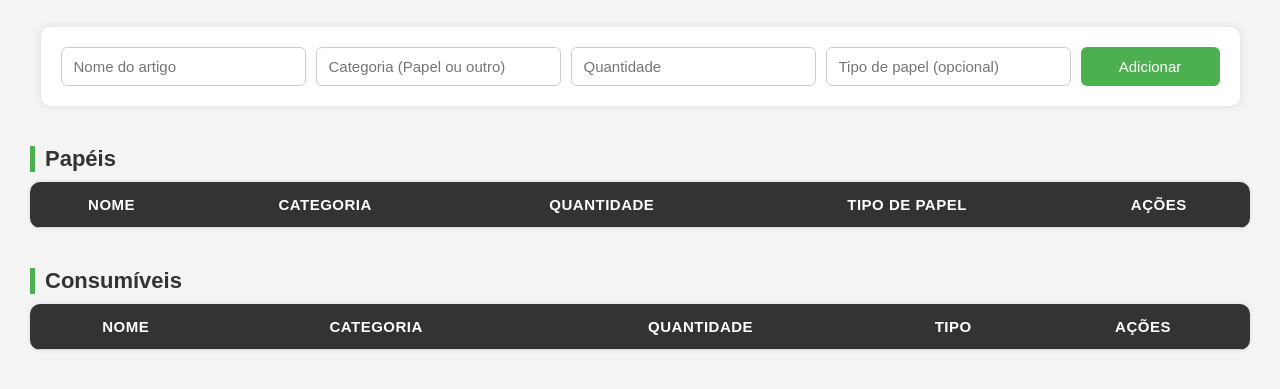
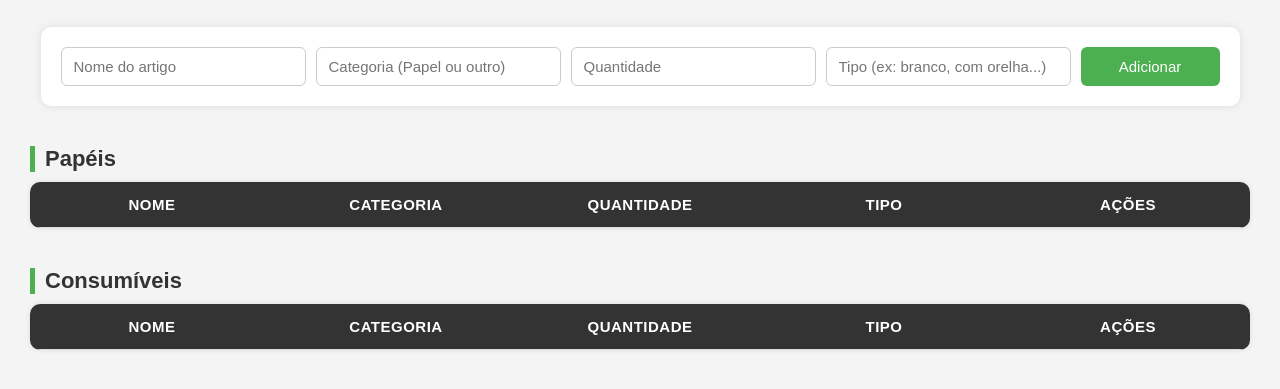
Before and after one commit to gustrodrigues018/Cartazista, a plain HTML site: page index.html in a window 1280 px wide. Shown: the part 91-480 px from the top of the page. Drawn offline with Linux system fonts and the light colour scheme.

Commit message:
Update index.html

```diff
--- a/index.html
+++ b/index.html
@@ -75,6 +75,7 @@
       overflow: hidden;
       box-shadow: 0 0 5px rgba(0,0,0,0.1);
       text-align: center;
+      table-layout: fixed; /* força colunas iguais */
     }
 
     th, td {
@@ -82,6 +83,7 @@
       padding: 14px;
       text-align: center;
       font-size: 15px;
+      word-wrap: break-word;
     }
 
     th {
@@ -129,7 +131,7 @@
     <input type="text" id="nome" placeholder="Nome do artigo" required>
     <input type="text" id="categoria" placeholder="Categoria (Papel ou outro)" required>
     <input type="number" id="quantidade" placeholder="Quantidade" min="1" required>
-    <input type="text" id="tipo" placeholder="Tipo de papel (opcional)">
+    <input type="text" id="tipo" placeholder="Tipo (ex: branco, com orelha...)" >
     <button type="submit">Adicionar</button>
   </form>
 
@@ -140,7 +142,7 @@
         <th>Nome</th>
         <th>Categoria</th>
         <th>Quantidade</th>
-        <th>Tipo de Papel</th>
+        <th>Tipo</th>
         <th>Ações</th>
       </tr>
     </thead>
```
